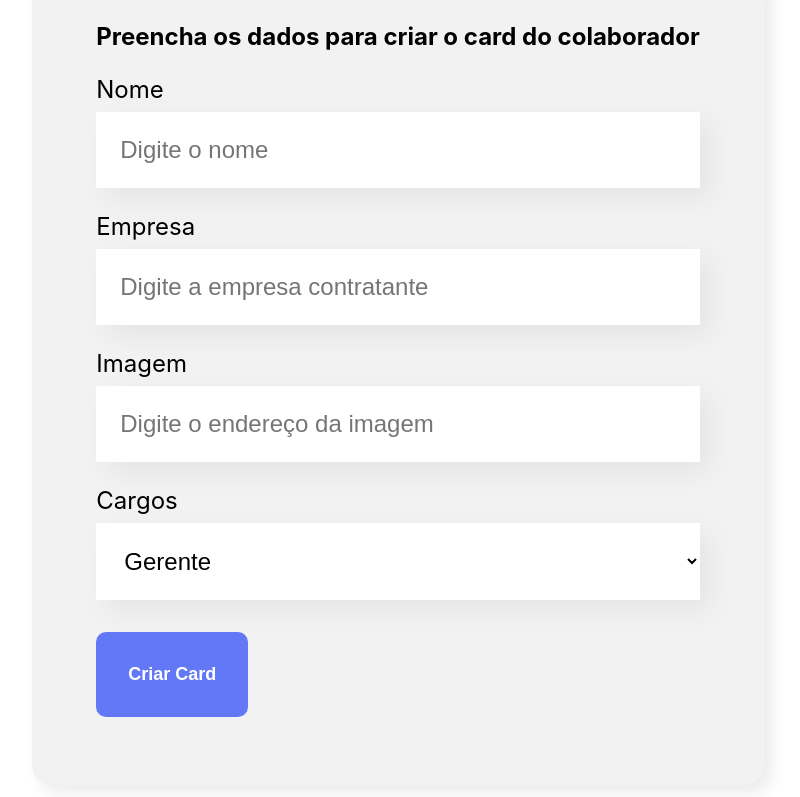
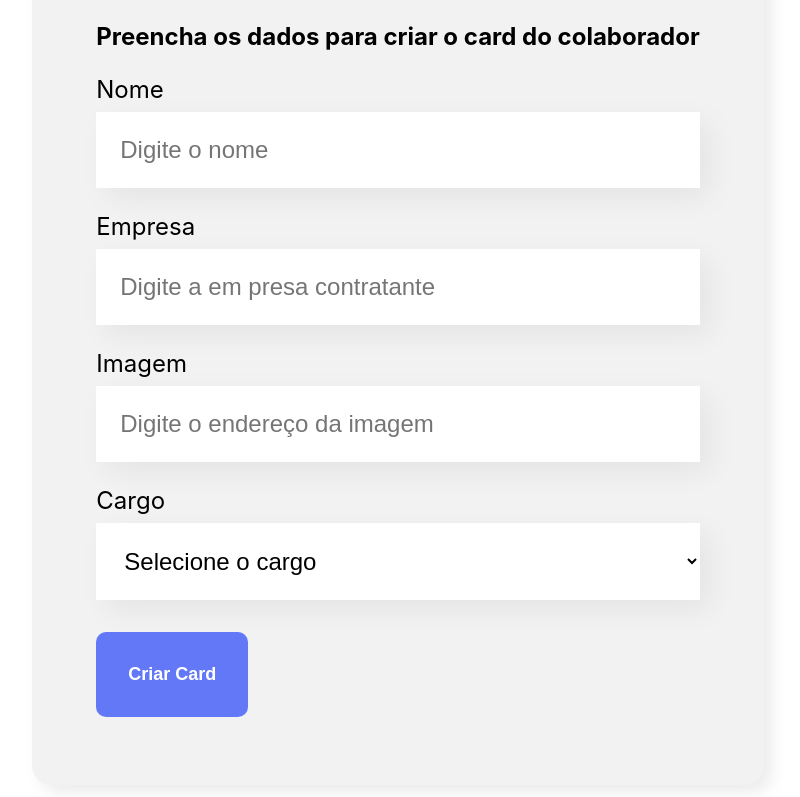
Before and after one commit to francovinicius/cadastro-de-funcionario, a React (Create React App) app: page / in a window 1280 px wide. Shown: the part 612-1409 px from the top of the page, without its empty margins (242-1042 px from the left). Built offline with nearby package versions, Linux system fonts and the light colour scheme.

Commit message:
criação da função para guardar as informações do input

```diff
--- a/src/componentes/CampoTexto/CampoTexto.js
+++ b/src/componentes/CampoTexto/CampoTexto.js
@@ -2,13 +2,18 @@ import './CampoTexto.css'
 
                             //parametros que recebeu > console.log (props)
 export const CampoTexto = (props) => {
+
+        //para capitar o valor digitado
+    const aoDigitado = (evento) => {
+        props.aoAlterado(evento.target.value);
+    }
 
                 //props recebidos do app.js nome / cargo / imagem (label)
     return (
         <div className="campo-texto">
 
             <label>{props.label}</label>
-            <input required = {props.obrigatorio} placeholder={props.placeholder} />
+            <input value = {props.valor} onChange = {aoDigitado} required = {props.obrigatorio} placeholder={props.placeholder} />
 
         </div>
     )
--- a/src/componentes/Formulario/index.js
+++ b/src/componentes/Formulario/index.js
@@ -1,11 +1,13 @@
 import Botao from '../Botao';
 import CampoTexto from '../CampoTexto';
 import ListaSuspensa from '../ListaSuspensa';
+import { useState } from 'react';
 import './Formulario.css'
 
 const Formulario = () => {
-
+    //array time
     const times = [
+            'Selecione o cargo',
             'Gerente',
             'Programador',
             'Líder de equipe',
@@ -14,11 +16,19 @@ const Formulario = () => {
             'Assistente de rastreamento',
             'Motorista'
     ]
+
+    //
+    const [nome, setNome] = useState('')
+    const [empresa, setEmpresa] = useState('')
+    const [imagem, setImagem] = useState('')
+    const [time, setTime] = useState('')
+
+
         //função para o submit
     const aoSalvar = (evento) => {
 
         evento.preventDefault ()
-        console.log('certo')
+        console.log('Form subimetido a => ', nome, empresa, imagem, time)
     }
 
     return (
@@ -28,10 +38,34 @@ const Formulario = () => {
 
             <form onSubmit={aoSalvar}>
                 <h2>Preencha os dados para criar o card do colaborador</h2>
-                <CampoTexto obrigatorio = {true} label="Nome" placeholder = "Digite o nome"/>
-                <CampoTexto obrigatorio = {true} label="Empresa" placeholder = "Digite a empresa contratante"/>
-                <CampoTexto obrigatorio = {true} label="Imagem" placeholder = "Digite o endereço da imagem"/>
-                <ListaSuspensa obrigatorio = {true} label="Cargos" itens={times} />
+                <CampoTexto
+                    obrigatorio = {true}
+                    label="Nome"
+                    placeholder = "Digite o nome"
+                    valor={nome}
+                    aoAlterado={valor => setNome(valor)}
+                />
+                <CampoTexto
+                    obrigatorio = {true}
+                    label="Empresa"
+                    placeholder = "Digite a em presa contratante"
+                    valor={empresa}
+                    aoAlterado={valor => setEmpresa(valor)}
+                />
+                <CampoTexto
+                    obrigatorio = {true}
+                    label="Imagem"
+                    placeholder = "Digite o endereço da imagem"
+                    valor={imagem}
+                    aoAlterado={valor => setImagem(valor)}
+                />
+                <ListaSuspensa
+                    obrigatorio = {true}
+                    label="Cargo"
+                    itens={times}
+                    valor={time}
+                    aoAlterado={valor => setTime(valor)}
+                />
                 <Botao>
                     Criar Card
                 </Botao>
--- a/src/componentes/ListaSuspensa/index.js
+++ b/src/componentes/ListaSuspensa/index.js
@@ -2,13 +2,12 @@ import './ListaSuspensa.css'
 
 
 const ListaSuspensa = (props) => {
-    console.log(props.itens);
 
     // {props.itens.map(item => <option>{item}</option>)} > Para cada item retorna uma option
     return (
         <div className='lista-suspensa'>
             <label>{props.label}</label>
-            <select required = {props.required}>
+            <select onChange={evento => props.aoAlterado(evento.target.value)} required = {props.required} value={props.value}>
                 {props.itens.map(item => {return <option key={item}>{item}</option>
             })}
             </select>
```
